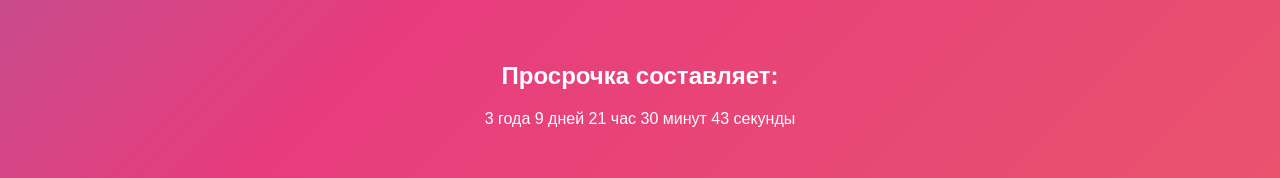
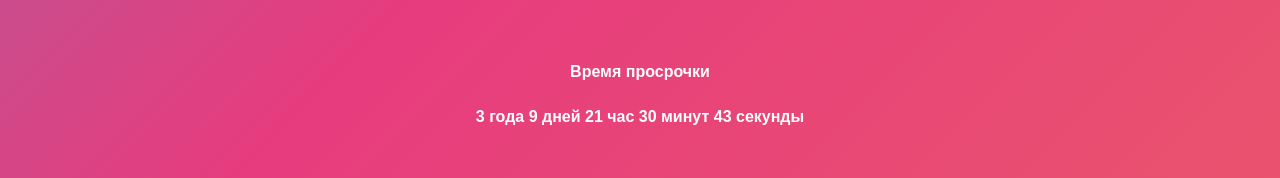
Before and after one commit to SugarF0x/maks-debt, a Nuxt app: page / in a window 1280 px wide. Shown: the part 378-556 px from the top of the page. Built offline with nearby package versions, Linux system fonts and the light colour scheme.

Commit message:
style timer a bit

```diff
--- a/components/Timer.vue
+++ b/components/Timer.vue
@@ -22,10 +22,16 @@ onMounted(() => {
 </script>
 
 <template>
-  <h2>Просрочка составляет:</h2>
-  <div>{{ time }}</div>
+  <h4 class="timer-title">Время просрочки</h4>
+  <h5 class="timer">{{ time }}</h5>
 </template>
 
 <style scoped lang="scss">
+.timer-title {
+  font-size: 1em;
+}
 
+.timer {
+  font-size: 1em;
+}
 </style>
```
